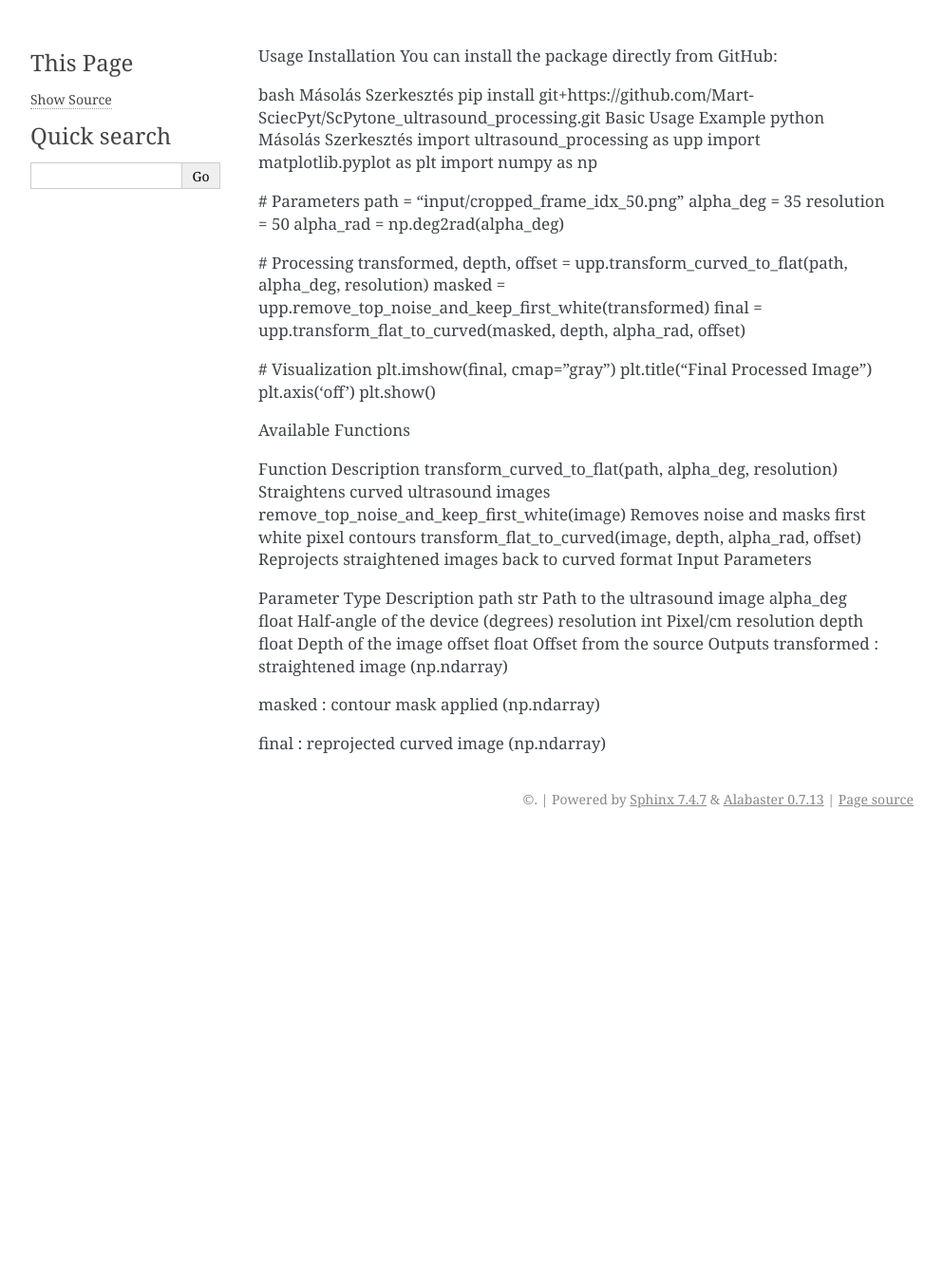
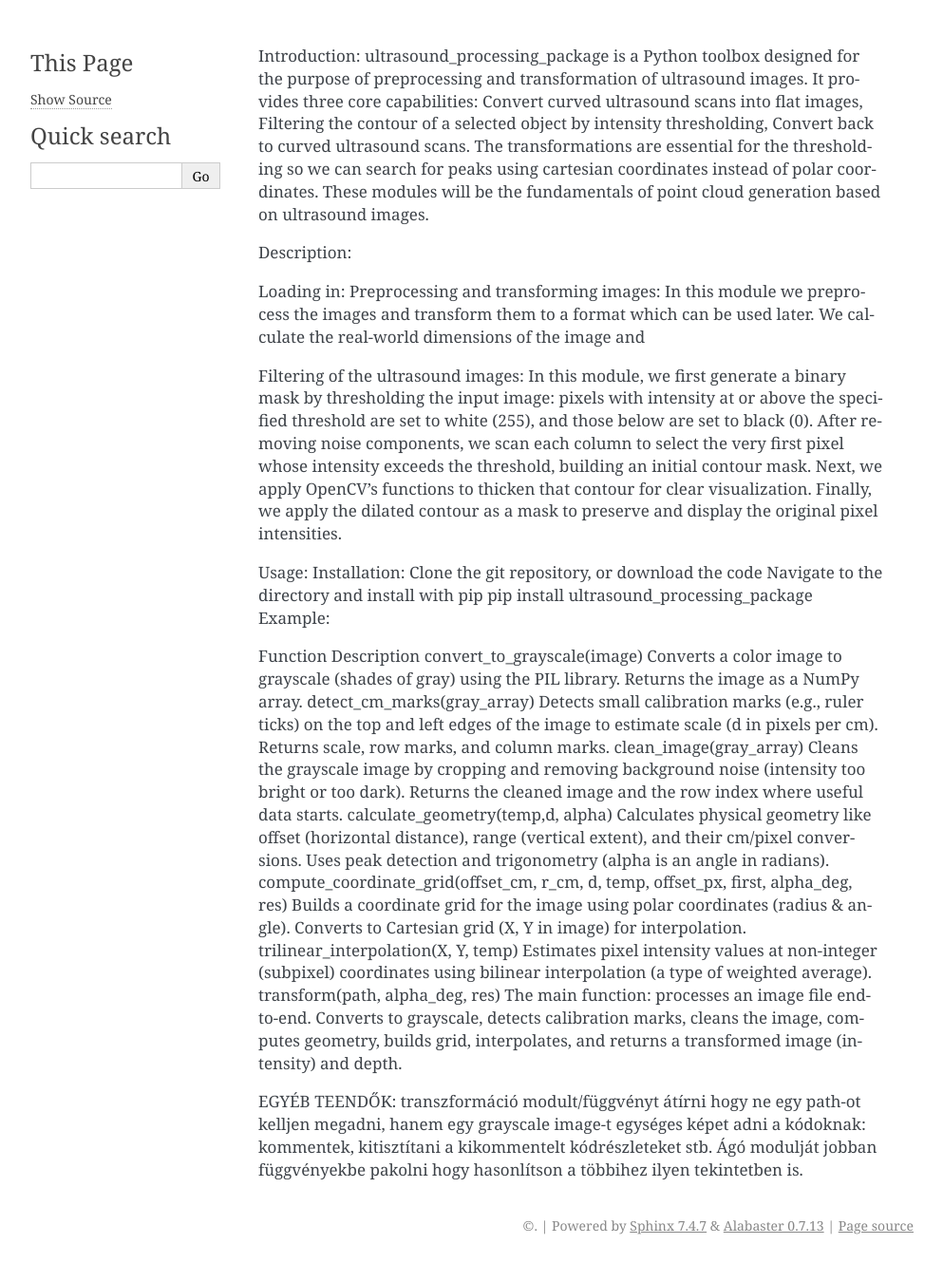
Before and after one commit to Mart-SciecPyt/ScPytone_ultrasound_processing, a Sphinx documentation site: the page built from docs/usage.rst, in a window 1280 px wide. Shown: the whole page at 95% size, without its empty margins (148-1141 px from the left). Built offline with Sphinx 7.4.7, drawn with Linux system fonts in a browser that asks for light colours; before the commit the page ends 900 px from its top, so only the background shows below that.

Commit message:
Update usage.rst

```diff
--- a/docs/usage.rst
+++ b/docs/usage.rst
@@ -1,53 +1,55 @@
-Usage
-Installation
-You can install the package directly from GitHub:
+Introduction:
+ultrasound_processing_package is a Python toolbox designed for the purpose of preprocessing and transformation of ultrasound images. It provides three core capabilities: Convert curved ultrasound scans into flat images, Filtering the contour of a selected object by intensity thresholding, Convert back to curved ultrasound scans. The transformations are essential for the thresholding so we can search for peaks using cartesian coordinates instead of polar coordinates. These modules will be the fundamentals of point cloud generation based on ultrasound images.
 
-bash
-Másolás
-Szerkesztés
-pip install git+https://github.com/Mart-SciecPyt/ScPytone_ultrasound_processing.git
-Basic Usage Example
-python
-Másolás
-Szerkesztés
-import ultrasound_processing as upp
-import matplotlib.pyplot as plt
-import numpy as np
 
-# Parameters
-path = "input/cropped_frame_idx_50.png"
-alpha_deg = 35
-resolution = 50
-alpha_rad = np.deg2rad(alpha_deg)
 
-# Processing
-transformed, depth, offset = upp.transform_curved_to_flat(path, alpha_deg, resolution)
-masked = upp.remove_top_noise_and_keep_first_white(transformed)
-final = upp.transform_flat_to_curved(masked, depth, alpha_rad, offset)
 
-# Visualization
-plt.imshow(final, cmap="gray")
-plt.title("Final Processed Image")
-plt.axis('off')
-plt.show()
+Description:
 
-Available Functions
 
-Function	Description
-transform_curved_to_flat(path, alpha_deg, resolution)	Straightens curved ultrasound images
-remove_top_noise_and_keep_first_white(image)	Removes noise and masks first white pixel contours
-transform_flat_to_curved(image, depth, alpha_rad, offset)	Reprojects straightened images back to curved format
-Input Parameters
+Loading in:
+Preprocessing and transforming images:
+In this module we preprocess the images and transform them to a format which can be used later. We calculate the real-world dimensions of the image and
 
-Parameter	Type	Description
-path	str	Path to the ultrasound image
-alpha_deg	float	Half-angle of the device (degrees)
-resolution	int	Pixel/cm resolution
-depth	float	Depth of the image
-offset	float	Offset from the source
-Outputs
-transformed : straightened image (np.ndarray)
 
-masked : contour mask applied (np.ndarray)
+Filtering of the ultrasound images:
+In this module, we first generate a binary mask by thresholding the input image: pixels with intensity at or above the specified threshold are set to white (255), and those below are set to black (0). After removing noise components, we scan each column to select the very first pixel whose intensity exceeds the threshold, building an initial contour mask. Next, we apply OpenCV’s functions to thicken that contour for clear visualization. Finally, we apply the dilated contour as a mask to preserve and display the original pixel intensities.
 
-final : reprojected curved image (np.ndarray)
+
+
+
+
+
+
+Usage:
+Installation:
+Clone the git repository, or download the code
+Navigate to the directory and install with pip
+pip install ultrasound_processing_package
+Example:
+
+
+Function
+Description
+convert_to_grayscale(image)
+Converts a color image to grayscale (shades of gray) using the PIL library. Returns the image as a NumPy array.
+detect_cm_marks(gray_array)
+Detects small calibration marks (e.g., ruler ticks) on the top and left edges of the image to estimate scale (d in pixels per cm). Returns scale, row marks, and column marks.
+clean_image(gray_array)
+Cleans the grayscale image by cropping and removing background noise (intensity too bright or too dark). Returns the cleaned image and the row index where useful data starts.
+calculate_geometry(temp,d, alpha)
+Calculates physical geometry like offset (horizontal distance), range (vertical extent), and their cm/pixel conversions. Uses peak detection and trigonometry (alpha is an angle in radians).
+compute_coordinate_grid(offset_cm, r_cm, d, temp, offset_px, first, alpha_deg, res)
+Builds a coordinate grid for the image using polar coordinates (radius & angle). Converts to Cartesian grid (X, Y in image) for interpolation.
+trilinear_interpolation(X, Y, temp)
+Estimates pixel intensity values at non-integer (subpixel) coordinates using bilinear interpolation (a type of weighted average).
+transform(path, alpha_deg, res)
+The main function: processes an image file end-to-end. Converts to grayscale, detects calibration marks, cleans the image, computes geometry, builds grid, interpolates, and returns a transformed image (intensity) and depth.
+
+
+
+
+EGYÉB TEENDŐK:
+transzformáció modult/függvényt átírni hogy ne egy path-ot kelljen megadni, hanem egy grayscale image-t
+egységes képet adni a kódoknak: kommentek, kitisztítani a kikommentelt kódrészleteket stb.
+Ágó modulját jobban függvényekbe pakolni hogy hasonlítson a többihez ilyen tekintetben is.
```
